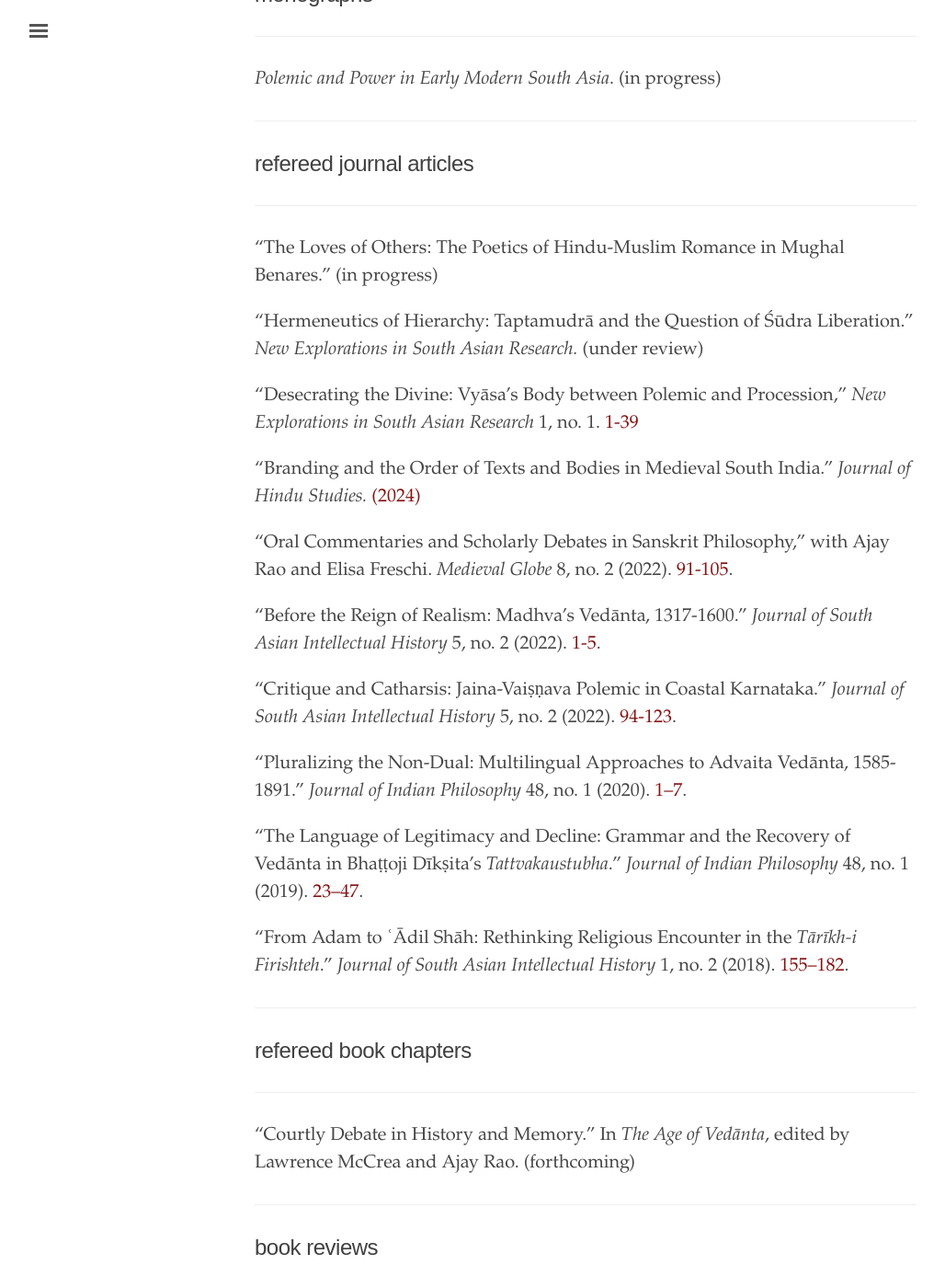
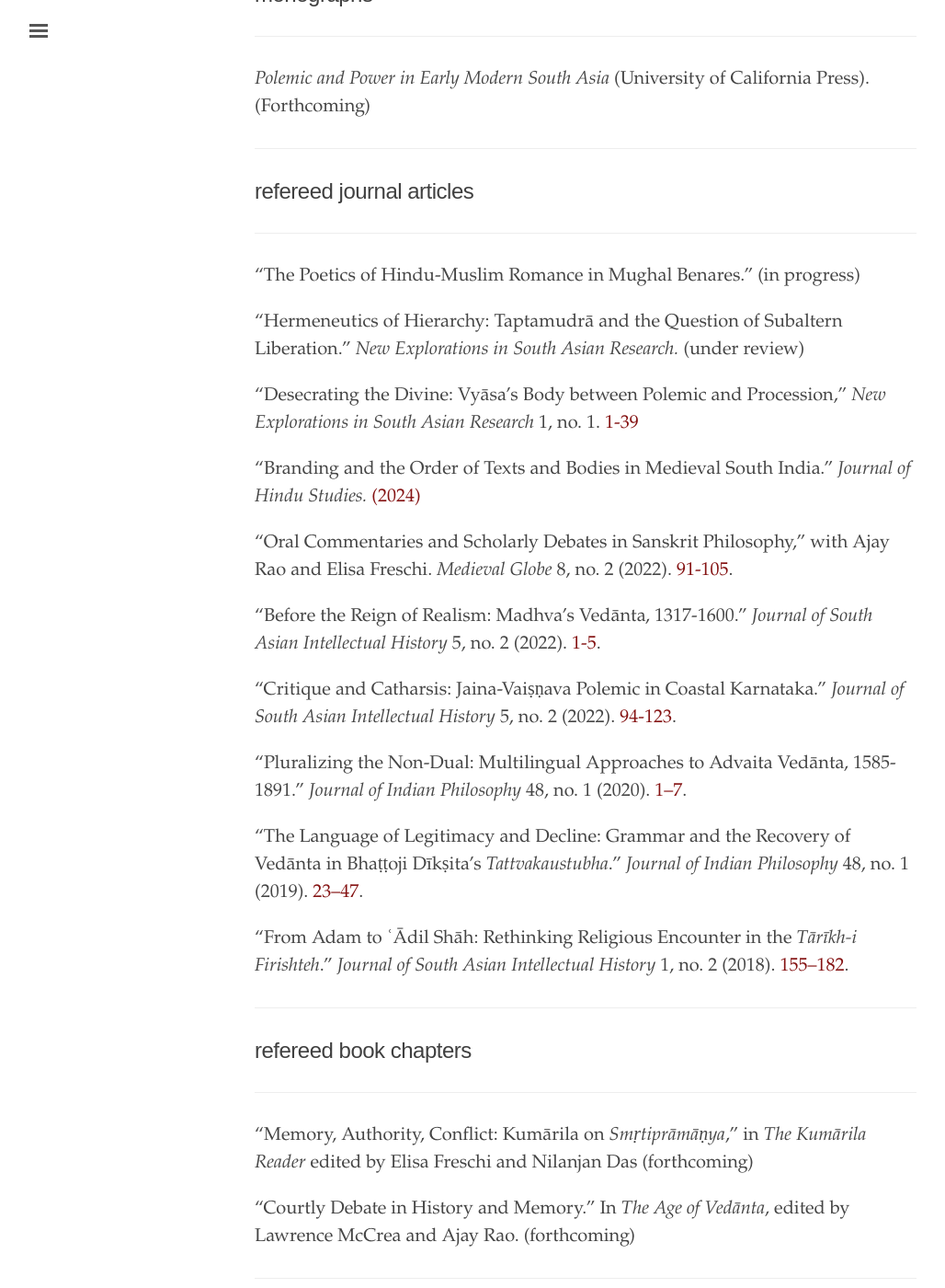
Before and after one commit to petersonjonath/personalwebpage, a Jekyll site: the page built from writing.md, in a window 1280 px wide and 1400 px high, scrolled down 255 px. Shown: the whole window at 92% size, without its empty margins (3-1031 px from the left). Built offline with Jekyll 4.4.1, drawn with Linux system fonts in a browser that asks for light colours; some of the changed text lies outside the part shown.

Commit message:
Update writing.md

```diff
--- a/writing.md
+++ b/writing.md
@@ -8,16 +8,16 @@ title: Writing
 ---
 
 
-*Polemic and Power in Early Modern South Asia*. (in progress)
+*Polemic and Power in Early Modern South Asia* (University of California Press). (Forthcoming)
 
 ---
 ## refereed journal articles
 ---
 
 
-“The Loves of Others: The Poetics of Hindu-Muslim Romance in Mughal Benares.” (in progress)
+“The Poetics of Hindu-Muslim Romance in Mughal Benares.” (in progress)
 
-“Hermeneutics of Hierarchy: Taptamudrā and the Question of Śūdra Liberation.” *New Explorations in South
+“Hermeneutics of Hierarchy: Taptamudrā and the Question of Subaltern Liberation.” *New Explorations in South
 Asian Research.* (under review)
 
 "Desecrating the Divine: Vyāsa’s Body between Polemic and Procession,” *New Explorations in South Asian
@@ -48,6 +48,8 @@ Asian Intellectual History* 1, no. 2 (2018). [155–182](https://brill.com/view/
 ## refereed book chapters
 ---
 
+"Memory, Authority, Conflict: Kumārila on *Smṛtiprāmāṇya*," in *The Kumārila Reader* edited by Elisa Freschi and Nilanjan Das (forthcoming)
+
 “Courtly Debate in History and Memory.” In *The Age of Vedānta*, edited by Lawrence McCrea and Ajay Rao. (forthcoming)
 
 
@@ -55,5 +57,7 @@ Asian Intellectual History* 1, no. 2 (2018). [155–182](https://brill.com/view/
 ## book reviews
 ---
 
-Review of *The Language of History: Sanskrit Narratives of Indo-Muslim Rule*, by Audrey Truschke. *Journal
+*The Meeting of Rivers: Translating Religion in Early Modern India* by Elaine Fisher (Oxford University Press). *History of Religions*._
+
+*The Language of History: Sanskrit Narratives of Indo-Muslim Rule* by Audrey Truschke (Columbia University Press). *Journal
 of Hindu Studies*. [(2024)](https://academic.oup.com/jhs/advance-article-abstract/doi/10.1093/jhs/hiad028/7564871?redirectedFrom=fulltext).
```
